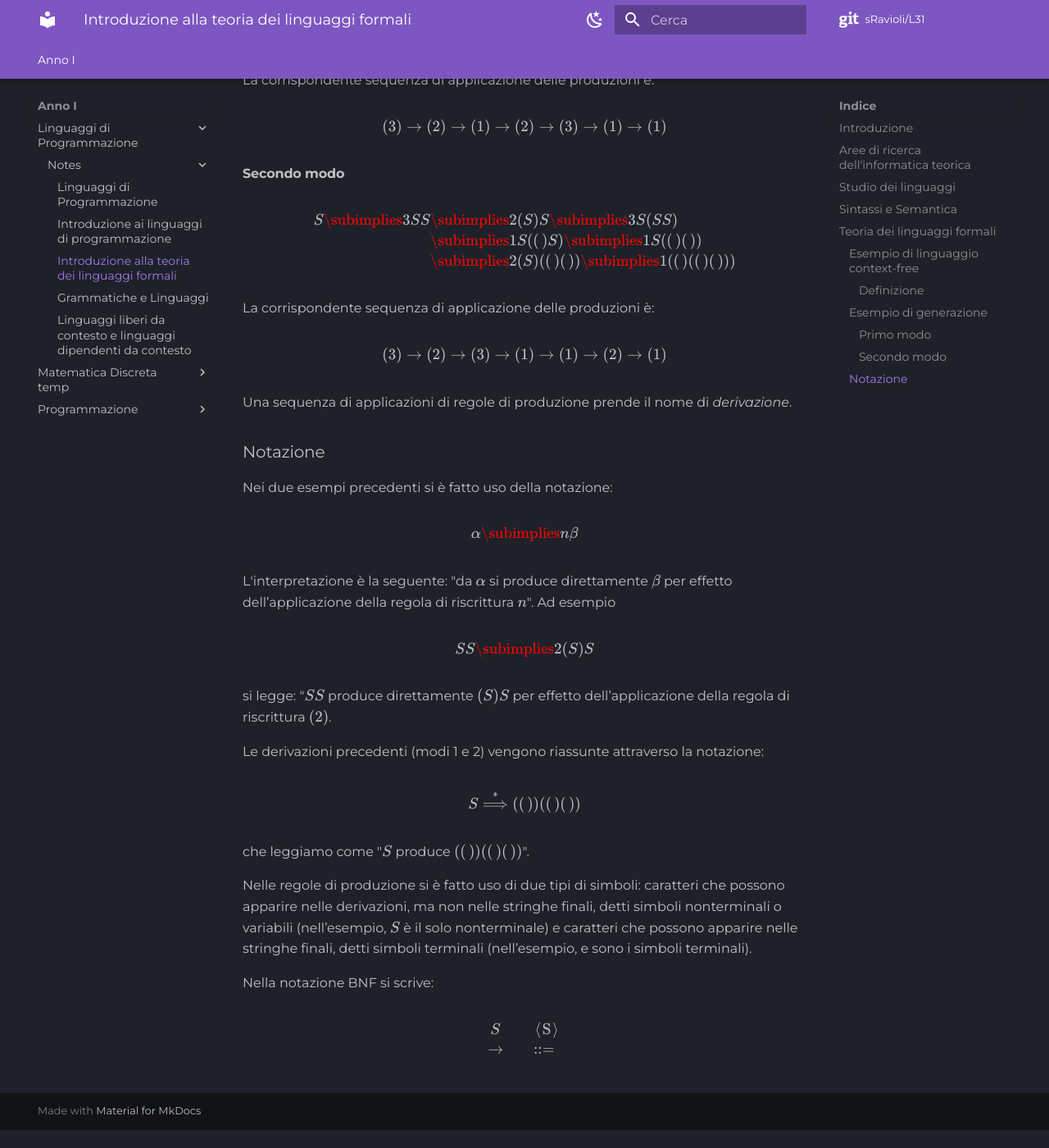
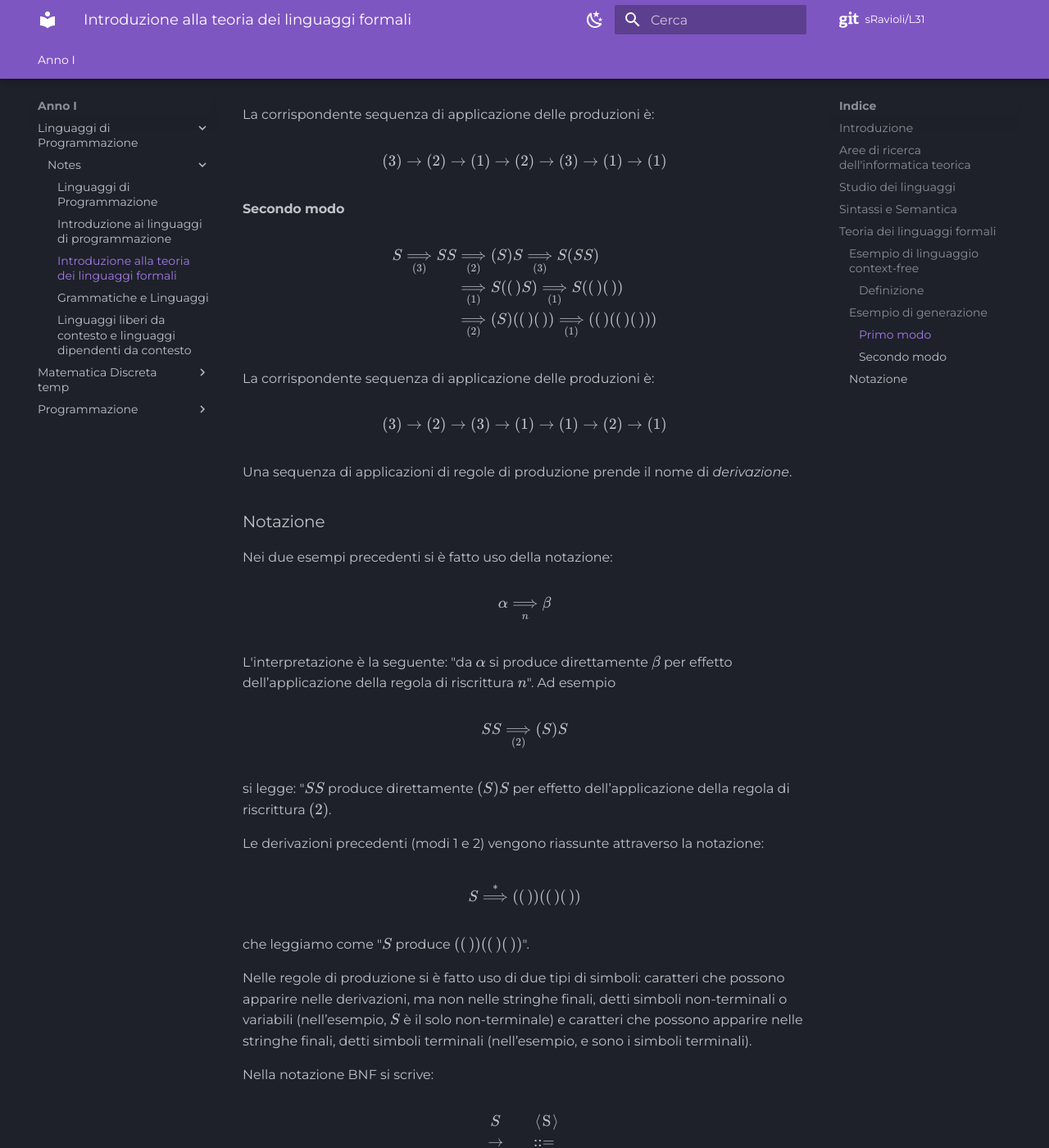
Before and after one commit to sravioli/temp-L31, an MkDocs documentation site: the page built from docs/Anno_I/Linguaggi_di_Programmazione/notes/02_teoria_linguaggi.md, in a window 1280 px wide and 1400 px high, scrolled down 7640 px. Shown: the whole window at 82% size. Built offline with MkDocs 1.6.1 and Material for MkDocs 9.7.7, drawn with Linux system fonts in a browser that asks for light colours; comment, search, counter and statistics services are not loaded; before the commit the page ends 9018 px from its top, so only the background shows below that; some of the changed text lies outside the part shown.

Commit message:
fix(docs): :fire:  change LaTeX math delimiter, fix syntax, complete pages

````diff
--- a/docs/Anno_I/Linguaggi_di_Programmazione/notes/02_teoria_linguaggi.md
+++ b/docs/Anno_I/Linguaggi_di_Programmazione/notes/02_teoria_linguaggi.md
@@ -18,7 +18,7 @@ Vi sono diversi livelli di descrizione di un linguaggio:
 Le grammatiche sono uno strumento utile per descrivere la sintassi di un
 linguaggio di programmazione. È costituita dall'alfabeto del linguaggio, ovvero
 un insieme di simboli con cui "costituire" le parole del linguaggio (es. alfabeto
-latino con $22$ o $26$ lettere), il lessico costituisce le parole del linguaggio
+latino con \(22\) o \(26\) lettere), il lessico costituisce le parole del linguaggio
 (es. informatica), la sintassi determina quali sequenze di parole costituiscono
 frasi legali (o corrette).
 
@@ -156,48 +156,48 @@ Lo studio della sintassi è lo studio della grammatica, cioè della struttura
 delle frasi. La frase "The man hits the dog" può essere analizzata sintatticamente,
 cioè risolta nelle parti grammaticali componenti, come segue:
 
-$$
+\[
 \underbrace{\text{The man}}_{\bnf{parte-nominale}} \quad
 \underbrace{\text{hits}}_{\bnf{parte-verbale}}     \quad
 \underbrace{\text{the dog}}_{\bnf{parte-nominale}} \quad
-$$
+\]
 
 e ogni frase in questa forma è sintatticamente valida in inglese.
 
 Possiamo descrivere un particolare insieme di tali frasi semplici in inglese
 usando le seguenti regole:
 
-$$
+\[
 \bnf{frase-semplice} \Coloneqq \bnf{parte-nominale}
                                \bnf{parte-verbale}
                                \bnf{parte-nominale}
-$$
+\]
 
 segue dunque
 
-$$
+\[
 \begin{align}
     \bnf{parte-nominale} &\Coloneqq \bnf{articolo} \bnf{nome}           \\
-    \bnf{nome}           &\Coloneqq \textbf{ car $\mid$ man $\mid$ dog} \\
-    \bnf{articolo}       &\Coloneqq \textbf{ The $\mid$ a}              \\
-    \bnf{parte-verbale}  &\Coloneqq \textbf{ hits $\mid$ eats}
+    \bnf{nome}           &\Coloneqq \textbf{ car \(\mid\) man \(\mid\) dog} \\
+    \bnf{articolo}       &\Coloneqq \textbf{ The \(\mid\) a}              \\
+    \bnf{parte-verbale}  &\Coloneqq \textbf{ hits \(\mid\) eats}
 \end{align}
-$$
+\]
 
 Le precedenti regole sono scritte in BNF, una notazione usata comunemente per
 descrivere la sintassi dei linguaggi di programmazione. BNF sta per Backus Naur
 Form, ed è un metalinguaggio.
 
-Nell'esempio, $\bnf{frase-semplice}$ è definita come una $\bnf{parte-nominale}$
-seguita da una $\bnf{parte-verbale}$ seguita, a sua volta, da un'altra
+Nell'esempio, \(\bnf{frase-semplice}\) è definita come una \(\bnf{parte-nominale}\)
+seguita da una \(\bnf{parte-verbale}\) seguita, a sua volta, da un'altra
 $\bnf{parte-nominale}$.
 
-Ciascuna delle due occorrenze di $\bnf{parte nominale}$ deve essere espansa in
-$\bnf{articolo}$ seguito da un $\bnf{nome}$.
+Ciascuna delle due occorrenze di \(\bnf{parte nominale}\) deve essere espansa in
+$\bnf{articolo}$ seguito da un \(\bnf{nome}\).
 
-Scegliendo di espandere la prima occorrenza di $\bnf{articolo}$ in **The**, la
-prima occorrenza di $\bnf{nome}$ in **man**, la $\bnf{parte-verbale}$ in **hits**,
-il secondo $\bnf{articolo}$ in **The** e infine l'ultimo $\bnf{nome}$ in **dog**,
+Scegliendo di espandere la prima occorrenza di \(\bnf{articolo}\) in **The**, la
+prima occorrenza di \(\bnf{nome}\) in **man**, la \(\bnf{parte-verbale}\) in **hits**,
+il secondo \(\bnf{articolo}\) in **The** e infine l'ultimo \(\bnf{nome}\) in **dog**,
 si dimostra che la frase **The man hits the dog** è una frase semplice.
 
 Tutto ciò si può riassumere nel seguente **Albero di derivazione**:
@@ -221,34 +221,34 @@ flowchart TD
     ptn1 --> nom1 --> dog;
 ```
 
-La definizione data di $\bnf{frase-semplice}$ dà luogo a $72$ diverse frasi
+La definizione data di \(\bnf{frase-semplice}\) dà luogo a \(72\) diverse frasi
 derivabili. Sebbene tutte siano sintatticamente corrette, in base alla nostra
 definizione, alcune non hanno un'interpretazione semantica sensata (non hanno
 senso compiuto). Una di queste è la frase: **The car eats the man**. Non
 necessariamente una frase corretta ha senso.
 
-Consideriamo la seguente frase (non derivabile da $\bnf{frase-semplice}$
+Consideriamo la seguente frase (non derivabile da \(\bnf{frase-semplice}\)
 utilizzando le regole date in precedenza): **They are flying planes**.
 
 Un'analisi sintattica di questa frase è:
 
-$$
+\[
 \underbrace{\text{They}}_{\bnf{pronome}} \quad
 \underbrace{\text{are}}_{\bnf{verbo}} \quad
 \underbrace{
     \underbrace{\text{flying}}_{\bnf{aggettivo}} \quad
     \underbrace{\text{planes}}_{\bnf{nome}}
 }_{\bnf{parte-nominale}}
-$$
+\]
 
 Quest'analisi suggerisce che **they** si riferisce a **planes** (aerei nel cielo
 che volano). Un'analisi alternativa sarebbe:
 
-$$
+\[
 \underbrace{\text{They}}_{\bnf{pronome}} \quad
 \underbrace{\text{are flying}}_{\bnf{verbo}} \quad
 \underbrace{\text{planes}}_{\bnf{nome}}
-$$
+\]
 
 e questa implicherebbe un'interpretazione semantica completamente differente,
 in cui **they** si riferisce a chiunque sia attualmente al controllo dei **planes**
@@ -262,7 +262,7 @@ sintattica, come passo essenziale per la sua interpretazione semantica.
 
 ## Teoria dei linguaggi formali
 
-Negli anni $'50$, N. Chomsky, linguista americano, cerca di descrivere la
+Negli anni \('50\), N. Chomsky, linguista americano, cerca di descrivere la
 sintassi del linguaggio naturale secondo semplici regole di riscrittura e
 trasformazione.
 Chomsky considera alcune restrizioni sulle regole sintattiche e classifica i
@@ -284,74 +284,80 @@ formate tutte le stringhe di parentesi aperte e chiuse bilanciate correttamente.
 
 !!! example "Esempi"
 
-    $( )$ è ben formata;
+    \(( )\) è ben formata;
 
-    $( ( ) ( ) )$ è ben formata;
+    \(( ( ) ( ) )\) è ben formata;
 
-    $( ( ) ( )$ non è ben formata
+    \(( ( ) ( )\) non è ben formata
 
 Questo linguaggio è fondamentale in informatica come notazione per contrassegnare
 il "raggio d'azione" nelle espressioni matematiche e nei linguaggi di programmazione.
 
 #### Definizione
 
-1. La stringa $( )$ è ben formata;
-2. se la stringa di simboli $A$ è ben formata, allora lo è anche $(A)$;
-3. se le stringhe $A$ e $B$ sono ben formate, allora lo è anche la stringa $AB$
+1. La stringa \(( )\) è ben formata;
+2. se la stringa di simboli \(A\) è ben formata, allora lo è anche \((A)\);
+3. se le stringhe \(A\) e \(B\) sono ben formate, allora lo è anche la stringa \(AB\)
 
 In corrispondenza di questa definzione induttiva, è possibile considerare un
 sistema di riscrittura che genera esattamente l'insieme delle stringhe lecite
 di parentesi ben formate:
 
-1. $S \to ()$;
-2. $S \to (S)$;
-3. $S \to SS$;
+1. \(S \to ()\);
+2. \(S \to (S)\);
+3. \(S \to SS\);
 
 Le regole di riscrittura 1., 2. e 3. sono dette *produzioni* o *regole di
 produzione*. Queste stabiliscono che "data una stringa si può formare una nuova
-stringa sostituendo una $S$ con $()$ o con $(S)$ o con $SS$".
+stringa sostituendo una \(S\) con \(()\) o con \((S)\) o con \(SS\)".
 
 Confrontando la definizione di parentesi ben formate e le tre produzioni, si
 osserva una corrispondenza diretta tra le parti 1. e 2. della definizione e le
 produzioni 1. e 2. La produzione 3. è apparentemente diversa dalla parte 3. della
-definizione. Sono stati utilizzati simboli distinti $A$ e $B$ nella definizione
+definizione. Sono stati utilizzati simboli distinti \(A\) e \(B\) nella definizione
 induttiva per evidenziare il fatto che le due stringhe di parentesi ben formate
 che consideriamo non sono necessariamente uguali. Nella produzione corrispondente
-non c'è necessità di usare simboli distinti perché in le due $S$ che compaiono a
+non c'è necessità di usare simboli distinti perché in le due \(S\) che compaiono a
 destra possono essere sostituite indipendentemente.
 
-Possiamo cioè applicare una produzione ad una delle due $S$ (alla prima o alla
+Possiamo cioè applicare una produzione ad una delle due \(S\) (alla prima o alla
 seconda) indifferentemente. Il risultato non cambia.
 
 ### Esempio di generazione
 
 #### Primo modo
 
-$$
-\begin{align}
-    S \subimplies{3} SS &\subimplies{2} (S)S \subimplies{1} ((\,))S \\
-                        &\subimplies{2} ((\,))(S) \subimplies{3} ((\,))(SS) \\
-                        &\subimplies{1} ((\,))((\,)S) \subimplies{1} ((\,)((\,)(\,)))
-\end{align}
-$$
+\[
+    \begin{align}
+        S \Uimplies{(3)} SS &\Uimplies{(2)} (S)S
+                             \Uimplies{(1)} ((\,))S             \\
+                            &\Uimplies{(2)} ((\,))(S)
+                             \Uimplies{(3)} ((\,))(SS)          \\
+                            &\Uimplies{(1)} ((\,))((\,)S)
+                             \Uimplies{(1)} ((\,)((\,)(\,)))
+    \end{align}
+\]
 
 La corrispondente sequenza di applicazione delle produzioni è:
 
-$$ (3) \to (2) \to (1) \to (2) \to (3) \to (1) \to (1) $$
+\[ (3) \to (2) \to (1) \to (2) \to (3) \to (1) \to (1) \]
 
 #### Secondo modo
 
-$$
-\begin{align}
-    S \subimplies{3} SS &\subimplies{2} (S)S \subimplies{3} S(SS) \\
-                        &\subimplies{1} S((\,)S) \subimplies{1} S((\,)(\,)) \\
-                        &\subimplies{2} (S)((\,)(\,)) \subimplies{1} ((\,)((\,)(\,)))
-\end{align}
-$$
+\[
+    \begin{align}
+        S \Uimplies{(3)} SS &\Uimplies{(2)} (S)S
+                             \Uimplies{(3)} S(SS)           \\
+                            &\Uimplies{(1)} S((\,)S)
+                             \Uimplies{(1)} S((\,)(\,))     \\
+                            &\Uimplies{(2)} (S)((\,)(\,))
+                             \Uimplies{(1)} ((\,)((\,)(\,)))
+    \end{align}
+\]
 
 La corrispondente sequenza di applicazione delle produzioni è:
 
-$$ (3) \to (2) \to (3) \to (1) \to (1) \to (2) \to (1) $$
+\[ (3) \to (2) \to (3) \to (1) \to (1) \to (2) \to (1) \]
 
 Una sequenza di applicazioni di regole di produzione prende il nome di
 *derivazione*.
@@ -360,33 +366,33 @@ Una sequenza di applicazioni di regole di produzione prende il nome di
 
 Nei due esempi precedenti si è fatto uso della notazione:
 
-$$ \alpha \subimplies{n} \beta $$
+\[ \alpha \Uimplies{n} \beta \]
 
-L'interpretazione è la seguente: "da $\alpha$ si produce direttamente $\beta$
-per effetto dell’applicazione della regola di riscrittura $n$". Ad esempio
+L'interpretazione è la seguente: "da \(\alpha\) si produce direttamente \(\beta\)
+per effetto dell’applicazione della regola di riscrittura \(n\)". Ad esempio
 
-$$ SS \subimplies{2} (S)S $$
+\[ SS \Uimplies{(2)} (S)S \]
 
-si legge: "$SS$ produce direttamente $(S)S$ per effetto dell’applicazione della
-regola di riscrittura $(2)$.
+si legge: "\(SS\) produce direttamente \((S)S\) per effetto dell’applicazione
+della regola di riscrittura \((2)\).
 
 Le derivazioni precedenti (modi 1 e 2) vengono riassunte attraverso la notazione:
 
-$$ S \astimplies ((\,))((\,)(\,)) $$
+\[ S \astimplies ((\,))((\,)(\,)) \]
 
-che leggiamo come "$S$ produce $((\,))((\,)(\,))$".
+che leggiamo come "\(S\) produce \(((\,))((\,)(\,))\)".
 
 Nelle regole di produzione si è fatto uso di due tipi di simboli: caratteri che
 possono apparire nelle derivazioni, ma non nelle stringhe finali, detti simboli
-nonterminali o variabili (nell’esempio, $S$ è il solo nonterminale) e caratteri
+non-terminali o variabili (nell’esempio, \(S\) è il solo non-terminale) e caratteri
 che possono apparire nelle stringhe finali, detti simboli terminali (nell’esempio,
 e sono i simboli terminali).
 
 Nella notazione BNF si scrive:
 
-$$
-\begin{align}
-    &S   &\bnf{S} \\
-    &\!\to &\!\!\Coloneqq
-\end{align}
-$$
+\[
+    \begin{align}
+        &S       &\bnf{S}           \\
+        &\!\to   &\!\!\Coloneqq
+    \end{align}
+\]
````
Also changed, not shown: docs/Anno_I/Linguaggi_di_Programmazione/notes/01_intro_linguaggi.md (+134 -134 lines), docs/Anno_I/Linguaggi_di_Programmazione/notes/03_grammatiche_linguaggi.md (+14 -14 lines), docs/Anno_I/Linguaggi_di_Programmazione/notes/04_linguaggi_CF_e_non.md (+109 -0 lines).
